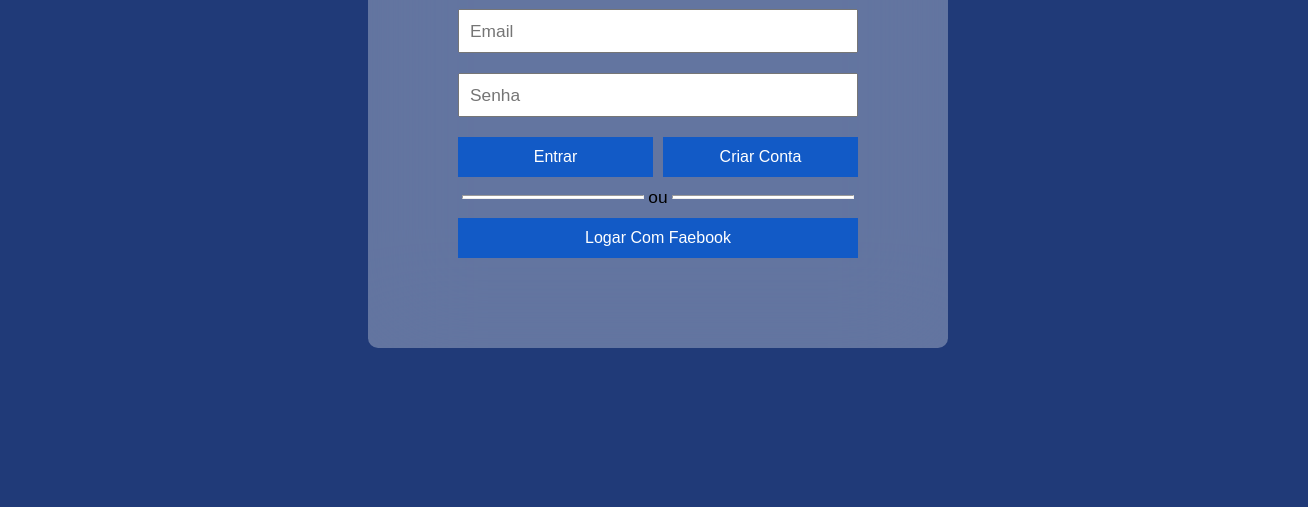
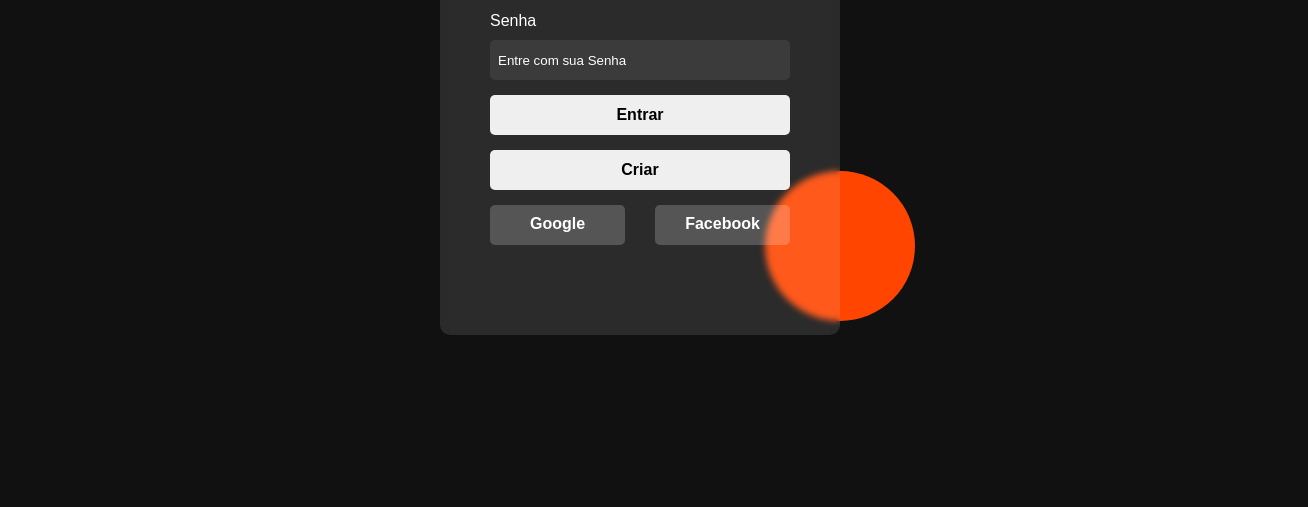
Before and after one commit to FranciscoDiakomas-01/Login, a plain HTML site: page index.html in a window 1280 px wide. Shown: the part 329-836 px from the top of the page, 1308 px wide, since content can reach past the window. After the commit the page ends 800 px from the top, so only its background shows below. Drawn offline with Linux system fonts and the light colour scheme.

Commit message:
Terminei

```diff
--- a/index.css
+++ b/index.css
@@ -1,58 +1,96 @@
-¨*{
+*{
     margin: 0;
     padding: 0;
     box-sizing: border-box;
-    font-family: Arial, Helvetica, sans-serif;
+    font-family: sans-serif;
 }
 body{
+    height: 100vh;
     width: 100%;
-    height: 100vh;
     display: flex;
+    position: relative;
+    align-items: center;
     justify-content: center;
-    align-items: center;
+    background-color: rgba(0, 0, 0, 0.932);
+
+}
+form{
+    display: flex;
     flex-direction: column;
-    background-color: rgba(8, 37, 106, 0.903);
-    padding: 10px;
-    font-family: sans-serif;
+    gap: 5px;
+    color: white;
+    padding: 80px 50px;
+    background-color: rgba(255, 255, 255, 0.111);
+    backdrop-filter: blur(3px);
+    position: absolute;
+    width:400px;
+    -webkit-backdrop-filter: blur(3px);
+    border-radius: 10px;
 }
 
-form{
-    width: 400px;
-    padding: 90px;
+.bola{
+    height: 150px;
+    width: 150px;
+    background-color: rgb(0, 119, 255);
+    border-radius: 50%;
+    margin-top: -350px;
+    margin-left: -400px;
+    position: absolute;
+}
+h1{
+    text-align: center;
+}
+.bol1a{
+    height: 150px;
+    width: 150px;
+    border-radius: 50%;
+    margin-top: 350px;
+    margin-left: 400px;
+    position: absolute;
+    background-color: orangered;
+}
+input{
+    outline: none;
+    color: white;
+    background-color: rgba(101, 101, 101, 0.274);
+    height: 40px;
+    border: transparent;
+    padding: 0px 8px;
+    margin: 5px 0px;
+    border-radius: 5px;
+}
+input::placeholder{
+    color: white;
+}
+button{
+    height: 40px;
+    border: none;
+    border-radius: 5px;
+    font-size: 1rem;
+    margin-bottom: 10px;
+    font-weight: 600;
+    cursor: pointer;
+    transition: transform .5s ease;
+}
+button:active{
+    transform: translateY(4px);
+}
+form div{
+    width: 100%;
     display: flex;
-    flex-direction: column;
-    gap: 10px;
-    justify-content: center;
-    background-color: rgba(255,255,255,0.3);
-    backdrop-filter: blur(50px);
-    border-radius: 10px;
+    gap: 30px;
+
 
 }
-input{
-    height: 40px;
-    padding: 0px 10px;
-    font-size: 13pt;
-    outline: none;
+form div button{
+    width: 100%;
+    display: flex;
+    background-color: rgba(255,255,255,0.2);
+    color: white;
+    border: none;
+    padding: 10px;
+    border-radius: 5px;
+    text-align: center;
+    justify-content: center;
+
 }
-div{
-    display: flex;
-}
-div:first-of-type{
-    gap: 10px;
-}
-button{
-    width: 100%;
-    height: 40px;
-    border: none;
-    font-size: 12pt;
-    background-color: rgb(18, 90, 198);
-    color: white;
-}
-hr{
-    width: 45%;
-    background-color: white;
-    height: 2px;
-}
-span{
-    font-size: 13pt;
-}
--- a/index.html
+++ b/index.html
@@ -7,22 +7,22 @@
     <link rel="stylesheet" href="index.css">
 </head>
 <body>
+    <div class="bola"></div>
+    <div class="bol1a"></div>
     <form method="post">
-        <h1>Login</h1>
-        <input type="email"  id="email" placeholder="Email" autocomplete="off" autofocus>
-        <span id="emailValidator"></span>
-        <input type="password" placeholder="Senha" autocomplete="off">
-        <span id="passwordValidator"></span>
+        <h1>Entrar</h1>
+        <label for="eamail">Email</label>
+        <input type="email" name="email" id="email" placeholder="Entre com Seu Email">
+        <p id="emailValidator"></p>
+        <label for="senha">Senha</label>
+        <input type="password" name="senha" id="senha" placeholder="Entre com sua Senha">
+        <p id="passwordvalidator"></p>
+        <button id="logar">Entrar</button>
+        <button id="criar">Criar</button>
         <div>
-            <button>Entrar</button>
-            <button>Criar Conta</button>
+            <button>Google</button>
+            <button>Facebook</button>
         </div>
-        <div>
-            <hr>
-            <span>ou</span>
-            <hr>
-        </div>
-        <button>Logar Com Faebook</button>
     </form>
 </body>
 </html>
```
